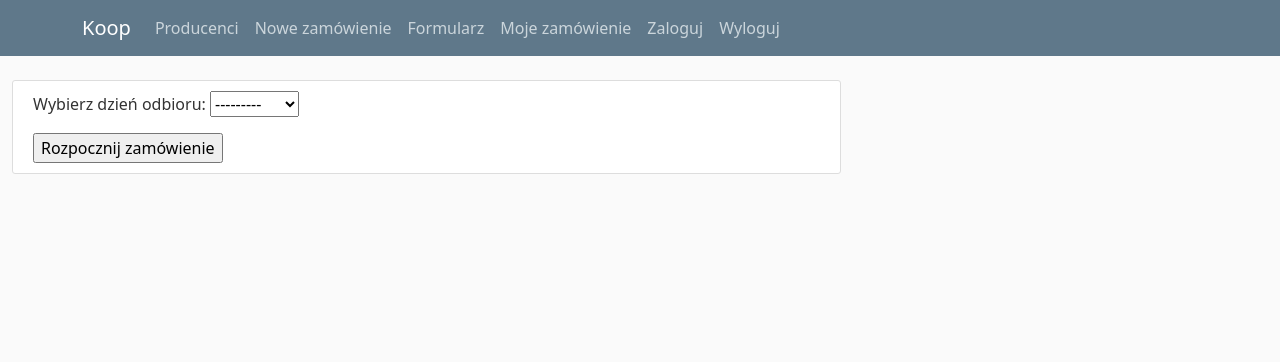
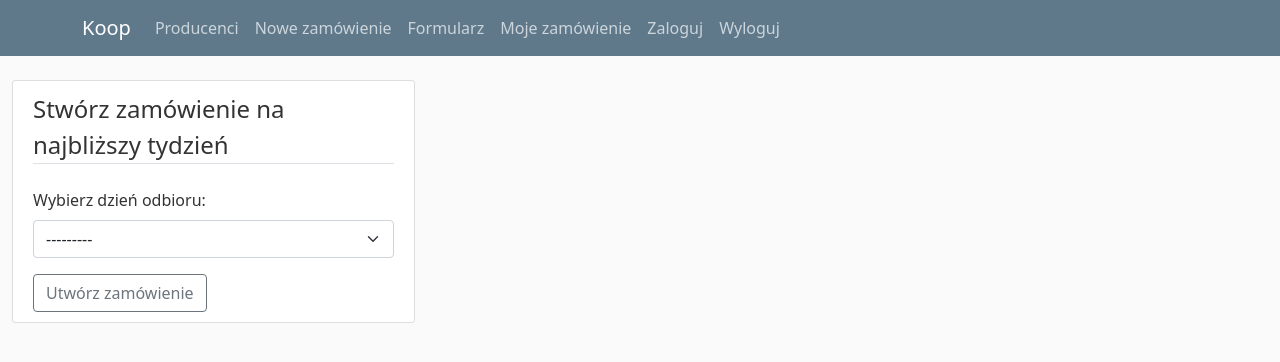
Before and after one commit to arturraczka/WKS, a Django app: page /koop/zamowienie/nowe/ in a window 1280 px wide. Shown: the top 362 px of the page. Run offline with Django 4.2, Linux system fonts and the light colour scheme; the visitor is signed in with stand-in values (Sample User, id 1); some libraries are stand-ins or nearby versions.

Commit message:
styling: styled template

```diff
--- a/koop_form/apps/form/templates/form/order_create.html
+++ b/koop_form/apps/form/templates/form/order_create.html
@@ -1,17 +1,20 @@
 {% extends "form/base_one.html" %}
-{% load custom_filters %}
+{% load crispy_forms_tags %}
 {% block content %}
 
-<div class="col-md-8">
-    <form method="post">
-        {% csrf_token %}
-            <article class="media content-section">
-              <div class="media-body">
-                    {{ form.as_p }}
-                    <input type="submit" name="submit" value="Rozpocznij zamówienie">
-              </div>
-            </article>
-    </form>
+<div class="col-md-4">
+    <div class="content-section">
+        <form method="post">
+            {% csrf_token %}
+            <fieldset class="form-group">
+                <legend class="border-bottom mb-4">Stwórz zamówienie na najbliższy tydzień</legend>
+                {{ form|crispy }}
+            </fieldset>
+            <div class="form-group">
+                <button class="btn btn-outline-secondary" type="submit">Utwórz zamówienie</button>
+            </div>
+        </form>
+    </div>
 </div>
 
 
```
